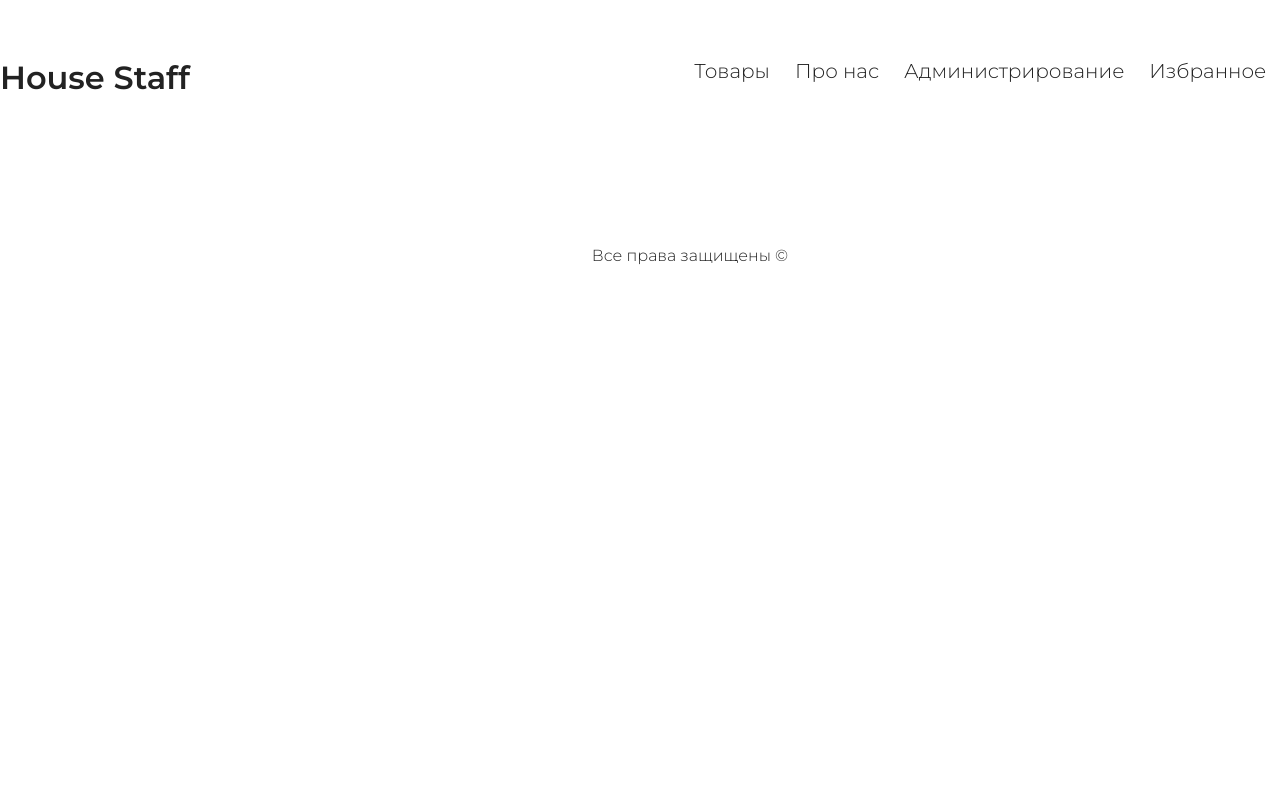
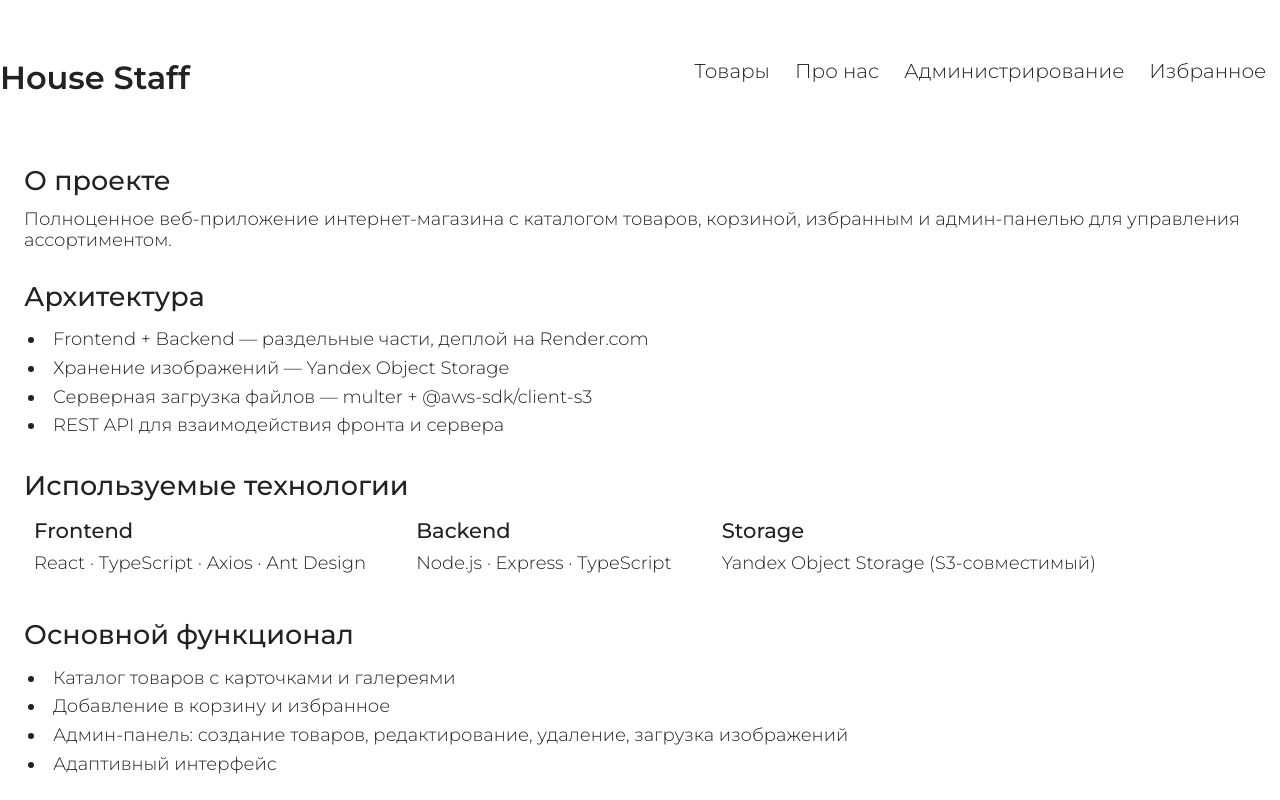
Before and after one commit to MariaFilippock/ecommerce, a React (Create React App) app in the folder frontend/: page / in a window 1280 px wide. Shown: the top 800 px of the page. Built offline with nearby package versions, Linux system fonts and the light colour scheme.

Commit message:
добавлены изменения

```diff
--- a/frontend/src/App.tsx
+++ b/frontend/src/App.tsx
@@ -10,12 +10,14 @@ const FavoritesPage = lazy(() => import('./pages/FavoritesPage/FavoritesPage'));
 const CartPage = lazy(() => import('./pages/CartPage/CartPage'));
 const DetailProductCardPage = lazy(() => import('./pages/DetailProductCardPage/DetailProductCardPage'));
 const AdminPage = lazy(() => import('./pages/AdminPage/AdminPage'));
+const StartPage = lazy(() => import('./pages/StartPage/StartPage'));
 
 const App = () => {
     return (
         <div className="wrapper">
             <Header/>
             <Routes>
+                <Route path='/' element={<StartPage/>} />
                 <Route path='/about' element={<About/>}/>
                 <Route path='/profile' element={<Profile/>}/>
                 <Route path='/products' element={<ProductsPage/>}/>
--- a/frontend/src/components/Header/Header.tsx
+++ b/frontend/src/components/Header/Header.tsx
@@ -13,7 +13,7 @@ const Header = () => {
     return (
         <header>
             <div>
-                <span className={styles.logo}>House Staff</span>
+                <NavLink className={styles.logo} to='/'>House Staff</NavLink>
                 <ul className={styles.nav}>
                     <NavLink className={setIsActive} to='/products'>Товары</NavLink>
                     <NavLink className={setIsActive} to='/about'>Про нас</NavLink>
--- a/frontend/src/components/Header/styles.module.scss
+++ b/frontend/src/components/Header/styles.module.scss
@@ -1,6 +1,9 @@
 header .logo {
   font-weight: 600;
   font-size: 32px;
+  text-decoration: none;
+  cursor: pointer;
+  color: inherit;
 }
 
 header {
--- a/frontend/src/pages/CartPage/CartPage.tsx
+++ b/frontend/src/pages/CartPage/CartPage.tsx
@@ -15,7 +15,7 @@ const CartPage = () => {
     const dispatch = useAppDispatch();
 
     const {cart, isLoading} = useSelector((state: IAppState) => state.productsData);
-
+    console.log(cart);
     useEffect(() => {
         dispatch(loadCartThunk());
     }, [dispatch]);
--- /dev/null
+++ b/frontend/src/pages/StartPage/StartPage.module.scss
@@ -0,0 +1,30 @@
+.descContainer {
+  margin: 10px;
+  padding: 4px;
+  font-size: 18px;
+  max-width: 100%;
+}
+
+.descContainer > div {
+  max-width: 100%;
+  margin: 4px 10px 30px 10px;
+}
+
+ul {
+  list-style-position: inside;
+}
+
+ul li {
+  padding: 4px;
+}
+
+.techBlock {
+  display: flex;
+  column-gap: 30px;
+  flex-direction: row;
+  justify-content: flex-start;
+}
+
+.descContainer > div > div > div {
+  margin: 4px 10px 15px 10px;
+}
--- /dev/null
+++ b/frontend/src/pages/StartPage/StartPage.tsx
@@ -0,0 +1,61 @@
+import React from 'react';
+import styles from './StartPage.module.scss';
+
+
+const StartPage = () => {
+    return (
+        <div className={styles.descContainer}>
+            <div>
+                <h2>О проекте</h2>
+                <div>Полноценное веб-приложение интернет-магазина с каталогом товаров, корзиной, избранным и админ-панелью для управления
+                    ассортиментом.
+                </div>
+            </div>
+
+            <div>
+                <h2>Архитектура</h2>
+                <ul>
+                    <li>Frontend + Backend — раздельные части, деплой на Render.com</li>
+                    <li>Хранение изображений — Yandex Object Storage</li>
+                    <li>Серверная загрузка файлов — multer + @aws-sdk/client-s3</li>
+                    <li>REST API для взаимодействия фронта и сервера</li>
+                </ul>
+            </div>
+
+            <div>
+                <h2>Используемые технологии</h2>
+                <div className={styles.techBlock}>
+                    <div>
+                        <h3>Frontend</h3>
+                        <div>React · TypeScript · Axios · Ant Design</div>
+                    </div>
+                    <div>
+                        <h3>Backend</h3>
+                        <div>Node.js · Express · TypeScript</div>
+                    </div>
+                    <div>
+                        <h3>Storage</h3>
+                        <div>Yandex Object Storage (S3-совместимый)</div>
+                    </div>
+                </div>
+            </div>
+
+            <div>
+                <h2>Основной функционал</h2>
+                <ul>
+                    <li>Каталог товаров с карточками и галереями</li>
+                    <li>Добавление в корзину и избранное</li>
+                    <li>Админ-панель: создание товаров, редактирование, удаление, загрузка изображений</li>
+                    <li>Адаптивный интерфейс</li>
+                </ul>
+            </div>
+
+            <div>
+                <h2>Деплой</h2>
+                <div>Проект размещён на Render.com (frontend + backend).</div>
+            </div>
+        </div>
+    );
+};
+
+export default StartPage;
--- a/frontend/src/store/cart-thunks.ts
+++ b/frontend/src/store/cart-thunks.ts
@@ -25,7 +25,7 @@ export const loadCartThunk = (): AppThunk => async (dispatch) => {
         const res = await fetch('/api/cart');
 
         const data = await res.json();
-
+        console.log(data);
         dispatch(setCartAC(data));
     } catch (e) {
         console.error('loadCartThunk error', e);
--- a/frontend/src/store/product-thunk.ts
+++ b/frontend/src/store/product-thunk.ts
@@ -2,6 +2,7 @@ import {AppThunk} from '../store/types';
 import {setIsAddingAC, setIsLoadingAC, setProductsAC} from '../store/products-reducer';
 import {IProduct} from '../models';
 import {message} from 'antd';
+import {loadCartThunk} from '../store/cart-thunks';
 
 
 //получение списка товаров
@@ -52,8 +53,6 @@ export const postNewProductThunk = (product: IProduct, onSuccessAdd: () => void)
 //удаление товара из списка товаров в админке
 export const deleteProductThunk = (productId: string | number, onSuccessDelete: () => void): AppThunk => async (dispatch) => {
     try {
-        // dispatch(setIsAddingAC(true));
-
         const res = await fetch(`/api/products/delete/${productId}`, {
             method: 'DELETE',
             headers: {'Content-Type': 'application/json'},
@@ -66,6 +65,7 @@ export const deleteProductThunk = (productId: string | number, onSuccessDelete:
         }
 
         dispatch(loadProductsThunk());
+        dispatch(loadCartThunk());
         message.success('Товар успешно удален!');
         onSuccessDelete();
     } catch (e) {
```
Also changed, not shown: 2 other files (tests, documents, lock files or other folders).
